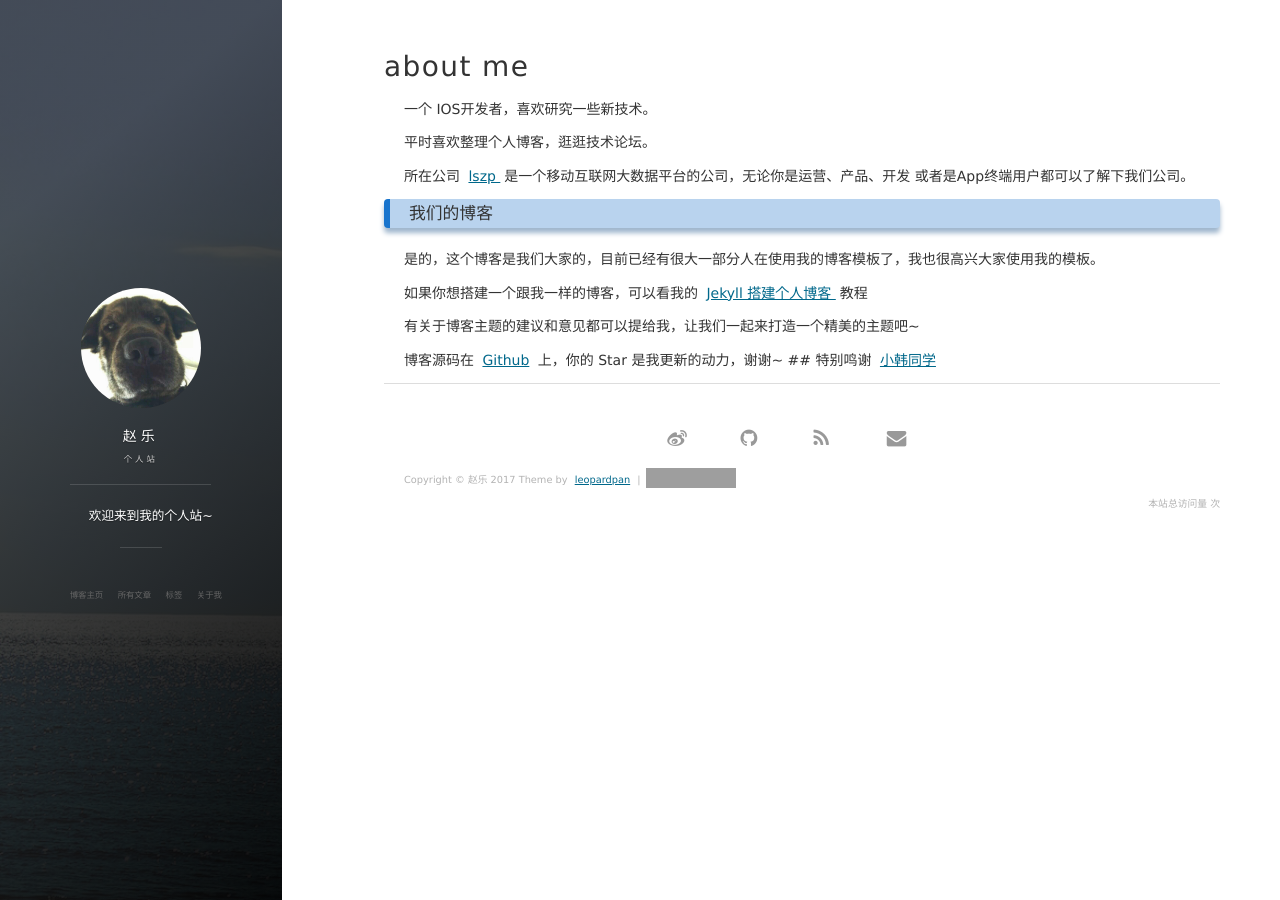
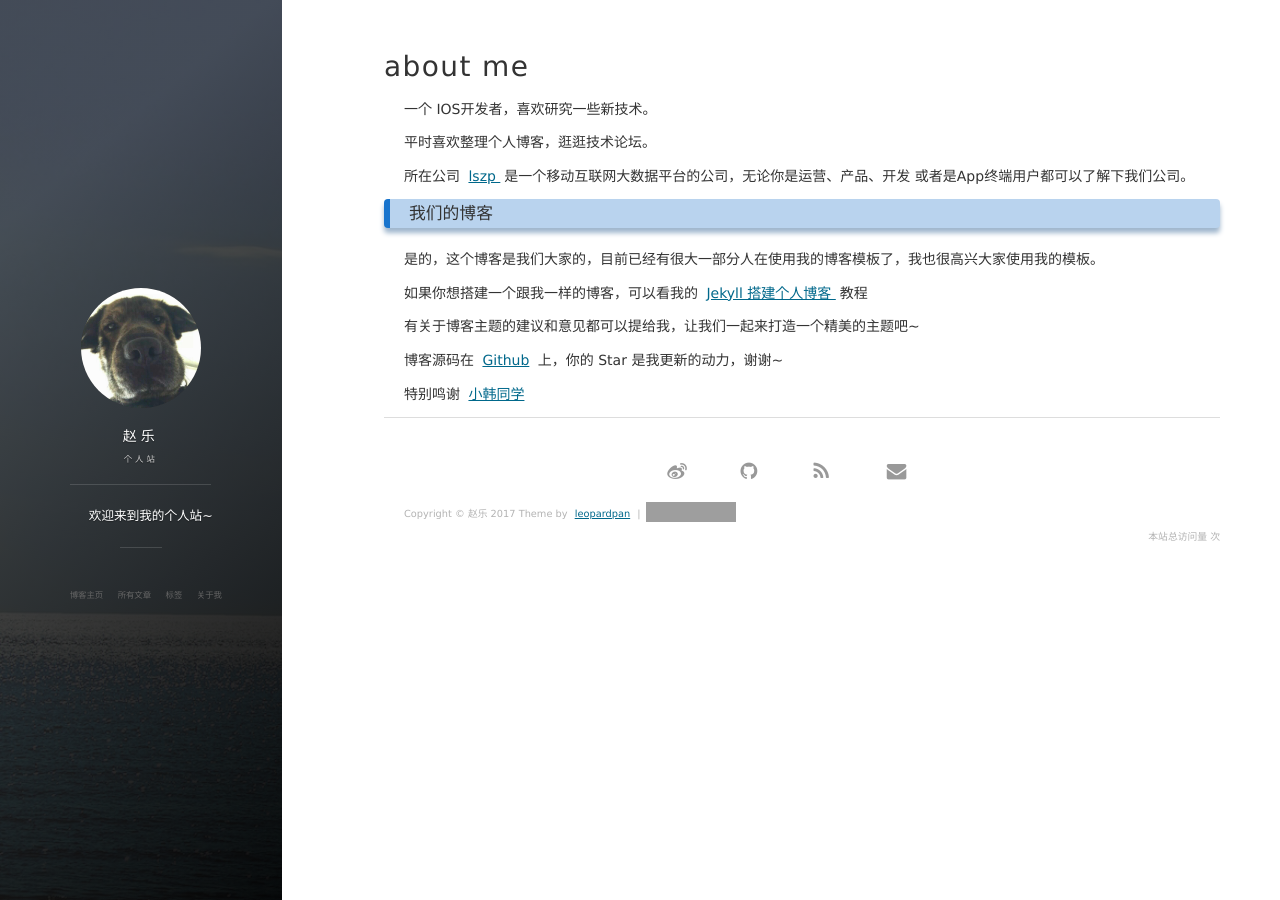
Before and after one commit to le1149733675/le1149733675.github.io, a Jekyll site: the page built from aboutme.md, in a window 1280 px wide. Built offline with Jekyll 4.4.1, drawn with Linux system fonts in a browser that asks for light colours; nearby versions of some CDN libraries; comment, search, counter and statistics services are not loaded; part of the change alters nothing that is shown; grey boxes are pictures that could not be loaded.

Commit message:
Update aboutme.md

```diff
--- a/aboutme.md
+++ b/aboutme.md
@@ -39,7 +39,7 @@ title: about me
 
 博客源码在 <a target="_blank" href='https://github.com/le1149733675/le1149733675.github.io.git'>Github</a> 上，你的 Star 是我更新的动力，谢谢~
 
+<p>
+特别鸣谢
 
-## 特别鸣谢
-
-<a href="blog.h88829.top">小韩同学</a>
+<a target="_blank" href="blog.h88829.top">小韩同学</a>
```
